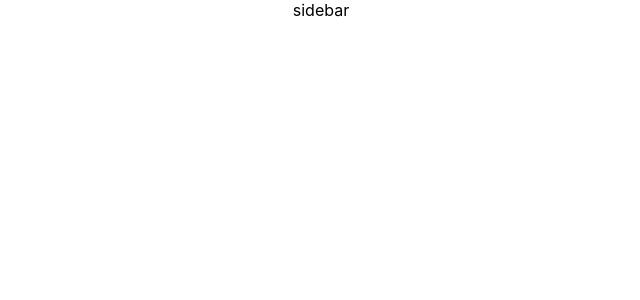
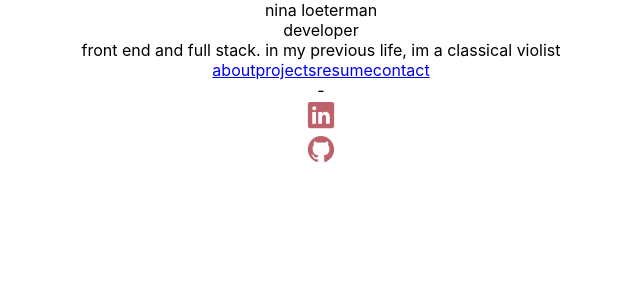
Before and after one commit to NinaLoeterman/portfolio, a React (Create React App) app: page / in a window 1280 px wide. Shown: the top 300 px of the page, without its empty margins (319-959 px from the left). Built offline with nearby package versions, Linux system fonts and the light colour scheme.

Commit message:
icon wrapper created

```diff
--- a/src/App.css
+++ b/src/App.css
@@ -1,3 +1,10 @@
 .App {
   text-align: center;
 }
+
+:root {
+  --main-bg-color: #ffffff;
+  --secondary-bg-color: #ECEFF4;
+  --main-accent-color: #BF616A;
+  --main-text-color: #4C566A;
+}
--- a/src/components/Sidebar/Sidebar.jsx
+++ b/src/components/Sidebar/Sidebar.jsx
@@ -1,7 +1,32 @@
-import React from 'react';
+import React from "react";
+import useSidebar from "./Sidebar.logic";
+import { Link } from "react-router-dom";
+import IconWrapper from '../icons/IconWrapper.jsx';
 
 const Sidebar = () => {
-    return ( <div>sidebar</div> );
-}
+  const { text } = useSidebar();
+  return (
+    <div>
+      <div>
+        <div>{text.name}</div>
+        <div>{text.title}</div>
+        <div>{text.description}</div>
+      </div>
+
+      <div>
+        <Link to="/about">{text.about}</Link>
+        <Link to="/projects">{text.projects}</Link>
+        <Link to="/resume">{text.resume}</Link>
+        <Link to="/contact">{text.contact}</Link>
+      </div>
+
+      <div>
+        <div>-</div>
+        <div><IconWrapper type="linkedin"/></div>
+        <div><IconWrapper type="github"/></div>
+      </div>
+    </div>
+  );
+};
 
 export default Sidebar;
--- a/src/components/Sidebar/Sidebar.logic.js
+++ b/src/components/Sidebar/Sidebar.logic.js
@@ -0,0 +1,17 @@
+import React from 'react';
+
+const useSidebar = () => {
+    const text = {
+        name: "nina loeterman",
+        title: 'developer',
+        description: 'front end and full stack. in my previous life, im a classical violist',
+        about: 'about',
+        projects: 'projects',
+        resume: 'resume',
+        contact: 'contact'
+    }
+
+    return {text};
+}
+
+export default useSidebar;
--- /dev/null
+++ b/src/components/icons/IconWrapper.jsx
@@ -0,0 +1,20 @@
+import React from "react";
+import GithubIcon from "./GithubIcon";
+import LinkedInIcon from "./LinkedInIcon";
+import SendIcon from "./SendIcon";
+
+const IconWrapper = (props) => {
+  const mapTypeToIcon = {
+    github: (props) => <GithubIcon {...props} />,
+    linkedin: (props) => <LinkedInIcon {...props} />,
+    send: (props) => <SendIcon {...props} />,
+  };
+
+  return mapTypeToIcon[props.type] ? (
+    <div>{mapTypeToIcon[props.type](props)}</div>
+  ) : (
+    <div>non existant icon type</div>
+  );
+};
+
+export default IconWrapper;
```
Also changed, not shown: 1 other file (tests, documents, lock files or other folders).
